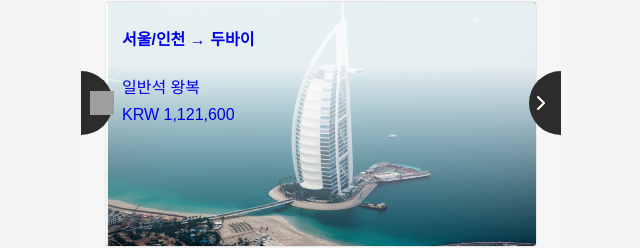
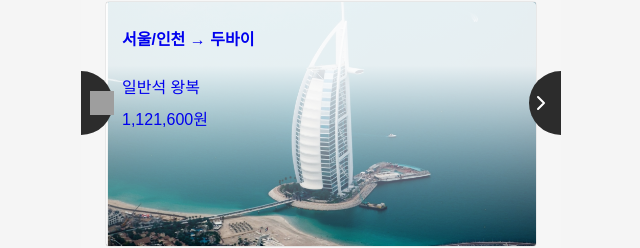
Before and after one commit to woowacourse/a11y-airline, a React (Vite) app: page / in a window 1280 px wide. Shown: the part 495-743 px from the top of the page, without its empty margins (319-959 px from the left). Built offline with nearby package versions, Linux system fonts and the light colour scheme; grey boxes are pictures that could not be loaded.

Commit message:
fix: 가격 표시 형식을 '원' 단위로 변경

```diff
--- a/src/components/TravelSection.tsx
+++ b/src/components/TravelSection.tsx
@@ -105,7 +105,7 @@ const TravelSection = () => {
               aria-roledescription="slide"
               aria-label={`${index + 1} / ${travelOptions.length}: ${option.departure}에서 ${
                 option.destination
-              } — ${option.type}, KRW ${option.price.toLocaleString()}`}
+              } — ${option.type}, KRW ${option.price.toLocaleString()}원`}
               aria-current={isActive ? 'true' : undefined}
               className={`${styles.card} ${isActive ? styles.cardActive : ''}`}
             >
@@ -122,7 +122,7 @@ const TravelSection = () => {
                   </h3>
                   <p className={`${styles.cardType} body-text`}>{option.type}</p>
                   <p className={`${styles.cardPrice} body-text`}>
-                    KRW {option.price.toLocaleString()}
+                    {option.price.toLocaleString()}원
                   </p>
                 </div>
               </a>
```
